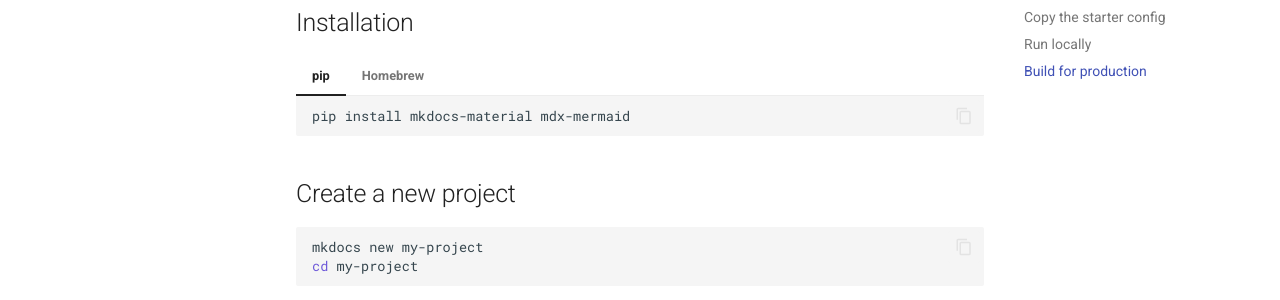
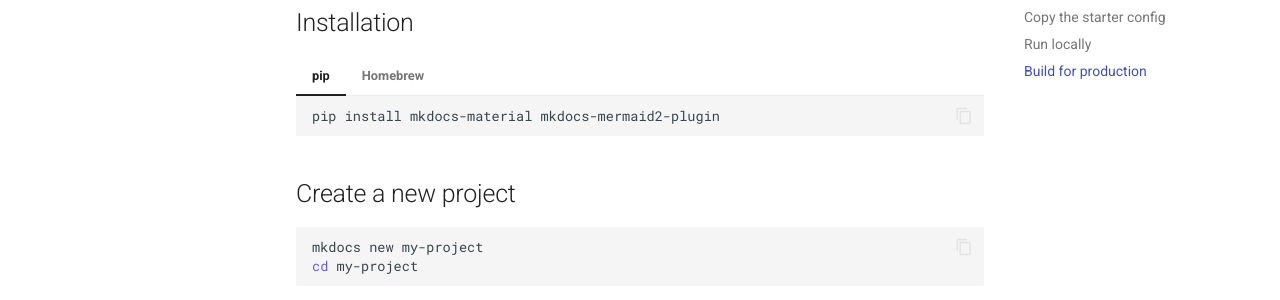
Before and after one commit to Dineshachari/mkdocs-material-starter, an MkDocs documentation site: the page built from docs/getting-started/quickstart.md, in a window 1280 px wide and 1156 px high. Shown: the part 223-523 px from the top of the window. Built offline with MkDocs 1.6.1 and Material for MkDocs 9.7.7, drawn with Linux system fonts in a browser that asks for light colours.

Commit message:
Fix mermaid dependency: mdx-mermaid -> mkdocs-mermaid2-plugin
mkdocs.yml uses the `mermaid2` plugin and `mermaid2.fence_mermaid`,
which are provided by mkdocs-mermaid2-plugin, not mdx-mermaid.
Installing from requirements.txt as shipped fails at build time with
"The 'mermaid2' plugin is not installed". Fix requirements.txt and
the quickstart pip install line to name the correct package.

Co-Authored-By: Claude Fable 5 <noreply@anthropic.com>

````diff
--- a/docs/getting-started/quickstart.md
+++ b/docs/getting-started/quickstart.md
@@ -5,7 +5,7 @@
 === "pip"
 
     ```bash
-    pip install mkdocs-material mdx-mermaid
+    pip install mkdocs-material mkdocs-mermaid2-plugin
     ```
 
 === "Homebrew"
--- a/requirements.txt
+++ b/requirements.txt
@@ -1,3 +1,3 @@
 mkdocs>=1.5
 mkdocs-material>=9.5
-mdx-mermaid>=1.1
+mkdocs-mermaid2-plugin>=1.1
````
